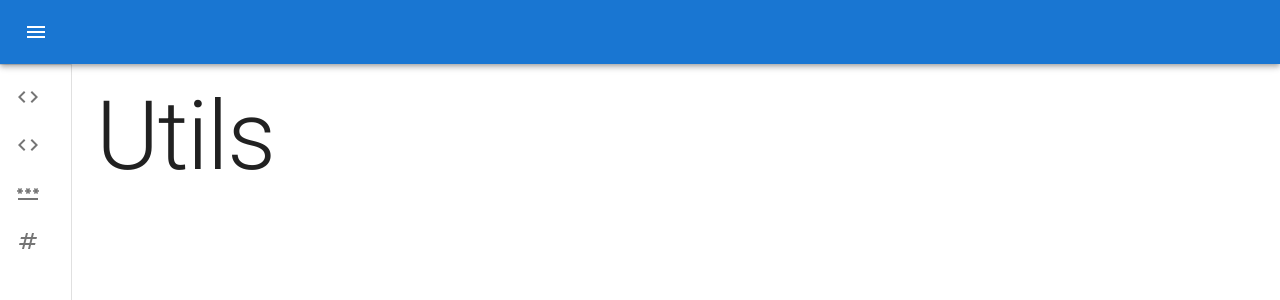
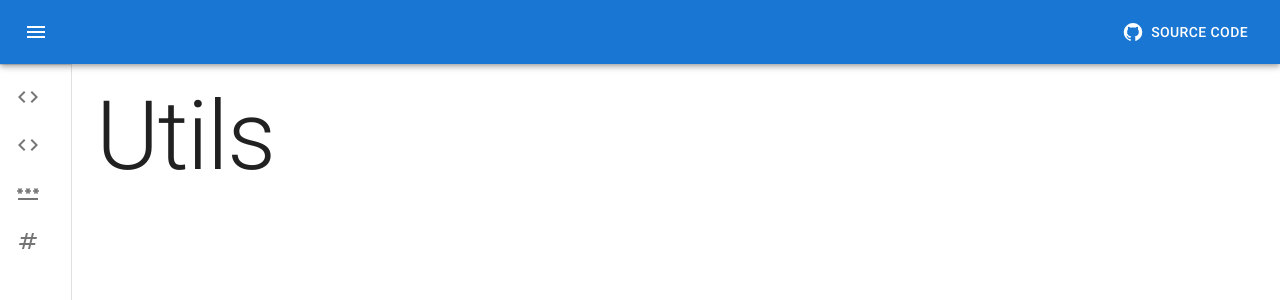
Before and after one commit to y13i/utils, a Next.js app: page / in a window 1280 px wide. Shown: the top 300 px of the page. Built offline with nearby package versions, Linux system fonts and the light colour scheme.

Commit message:
add link to github

```diff
--- a/pages/_app.tsx
+++ b/pages/_app.tsx
@@ -11,6 +11,7 @@ import { styled, createTheme, ThemeProvider } from "@mui/material/styles";
 import CssBaseline from "@mui/material/CssBaseline";
 import BaseAppBar, { AppBarProps } from "@mui/material/AppBar";
 import Box from "@mui/material/Box";
+import Button from "@mui/material/Button";
 import BaseDrawer from "@mui/material/Drawer";
 import Toolbar from "@mui/material/Toolbar";
 import IconButton from "@mui/material/IconButton";
@@ -18,6 +19,7 @@ import Divider from "@mui/material/Divider";
 import ChevronLeftIcon from "@mui/icons-material/ChevronLeft";
 import MenuIcon from "@mui/icons-material/Menu";
 import HomeIcon from "@mui/icons-material/Home";
+import GitHubIcon from "@mui/icons-material/GitHub";
 
 import { Menu } from "../components/menu";
 
@@ -77,7 +79,12 @@ function App({ Component, pageProps }: AppProps) {
         <Box sx={{ display: "flex" }}>
           <CssBaseline />
           <AppBar position="absolute" open={open}>
-            <Toolbar>
+            <Toolbar
+              sx={{
+                pr: "24px", // keep right padding when drawer closed
+                justifyContent: "space-between",
+              }}
+            >
               <IconButton
                 size="large"
                 edge="start"
@@ -91,6 +98,9 @@ function App({ Component, pageProps }: AppProps) {
               >
                 <MenuIcon />
               </IconButton>
+              <Button color="inherit" startIcon={<GitHubIcon />}>
+                Source Code
+              </Button>
             </Toolbar>
           </AppBar>
           <Drawer variant="permanent" open={open}>
```
Also changed, not shown: 1 other file (tests, documents, lock files or other folders).
